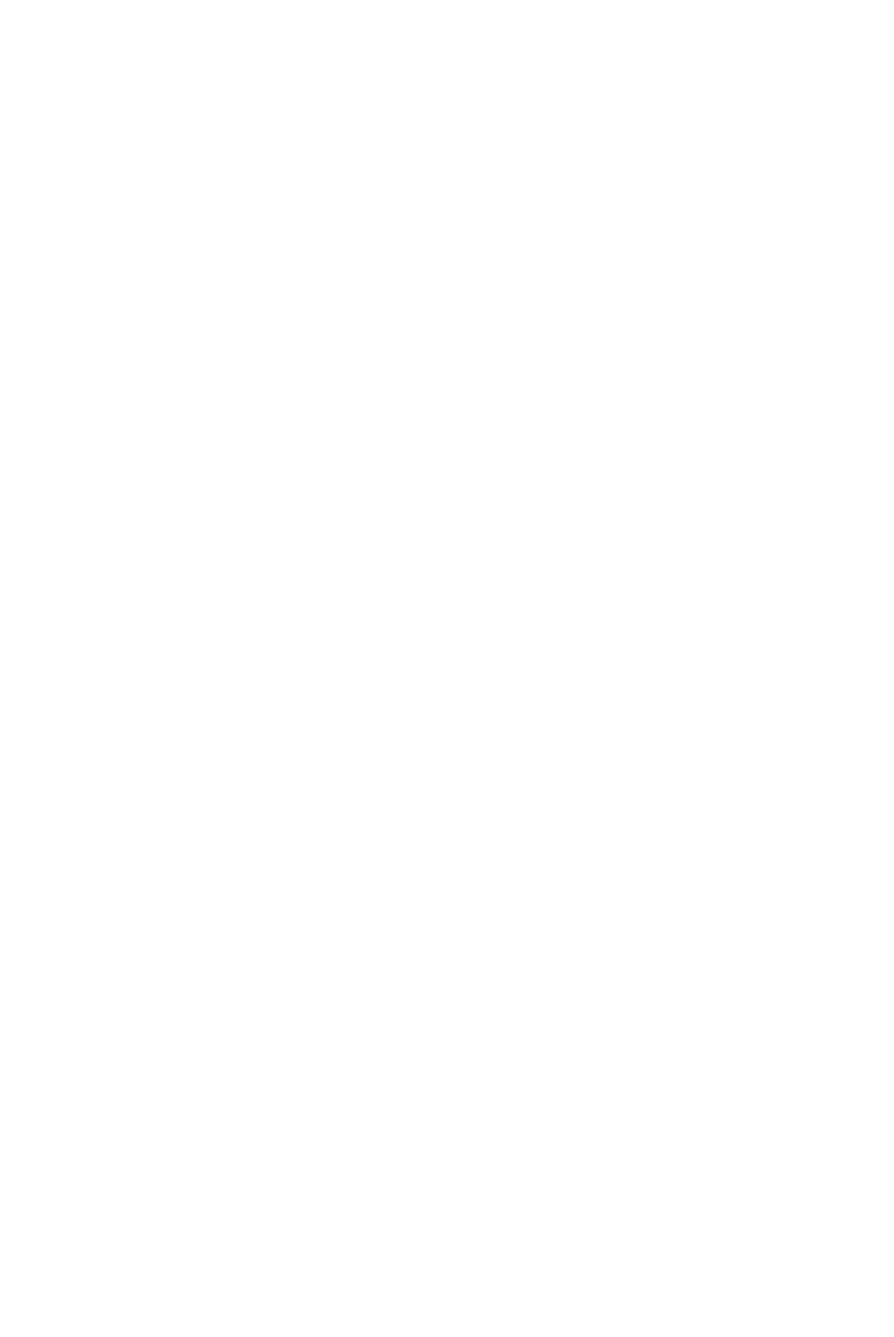
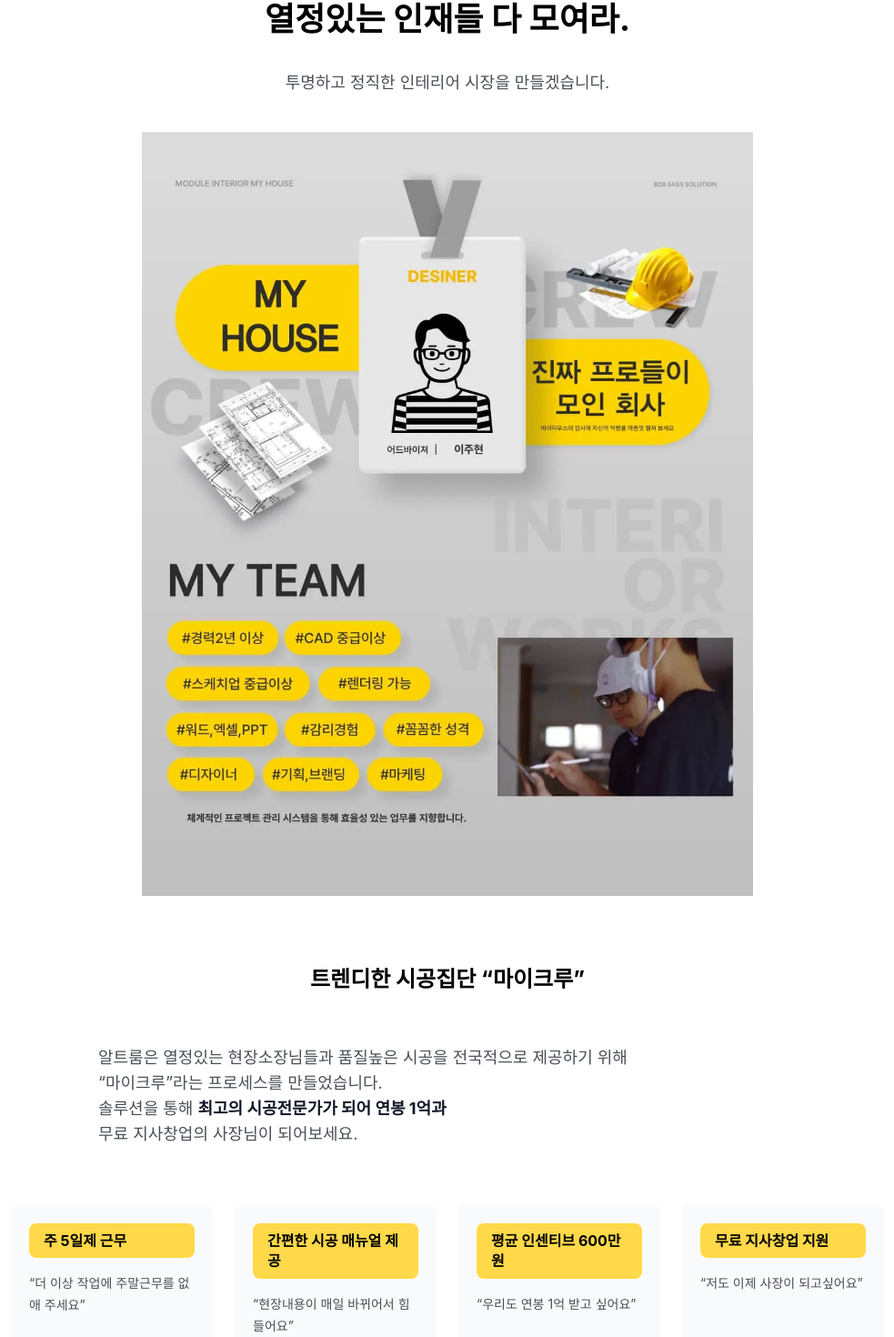
Before and after one commit to GhoRid/altRoom, a React (Create React App) app: page /company/recruit in a window 1280 px wide. Before the commit this address had no page. Shown: the part 283-1753 px from the top of the page at 91% size, without its empty margins (148-1131 px from the left). Before the commit the page ends 800 px from the top, so only its background shows below. Built offline with nearby package versions, Linux system fonts and the light colour scheme; a web font is replaced by a local one.

Commit message:
feat: add RecruitPage with HeroSection and MicroCrewSection; update routing

```diff
--- a/src/App.tsx
+++ b/src/App.tsx
@@ -10,6 +10,7 @@ import CEOPage from "./pages/CEOPage/CEOPage";
 import VisionPage from "./pages/VisionPage/VisionPage";
 import HistoryPage from "./pages/HistoryPage/HistoryPage";
 import PartnersPage from "./pages/PartnersPage/PartnersPage";
+import RecruitPage from "./pages/RecruitPage/RecruitPage";
 
 const isAuthenticated = () => !!localStorage.getItem("accessToken");
 
@@ -48,6 +49,7 @@ function App() {
               <Route path="vision" element={<VisionPage />} />
               <Route path="history" element={<HistoryPage />} />
               <Route path="partners" element={<PartnersPage />} />
+              <Route path="recruit" element={<RecruitPage />} />
             </Route>
           </Route>
 
--- /dev/null
+++ b/src/pages/RecruitPage/RecruitPage.tsx
@@ -0,0 +1,43 @@
+import styled from "styled-components";
+import HeroSection from "./components/HeroSection";
+import RecruitImage from "../../assets/images/company/recruite.png";
+import MicroCrewSection from "./components/MicroCrewSection";
+
+const RecruitPage = () => {
+  return (
+    <Wrapper>
+      <HeroSection />
+
+      <ImageCard>
+        <img src={RecruitImage} alt="알트룸 채용을 상징하는 이미지" />
+      </ImageCard>
+
+      <MicroCrewSection />
+    </Wrapper>
+  );
+};
+
+export default RecruitPage;
+
+const Wrapper = styled.div`
+  max-width: 960px;
+  margin: 0 auto 160px;
+  display: flex;
+  flex-direction: column;
+  align-items: center;
+  /* gap: 72px; */
+`;
+
+const ImageCard = styled.div`
+  max-width: 672px;
+  aspect-ratio: 4/5;
+  border-radius: 8px;
+  margin-top: 40px;
+
+  img {
+    width: 100%;
+    height: 100%;
+    object-fit: cover;
+    display: block;
+  }
+`;
--- /dev/null
+++ b/src/pages/RecruitPage/components/HeroSection.tsx
@@ -0,0 +1,51 @@
+import styled from "styled-components";
+import { colors } from "../../../styles/color";
+
+const HeroSection = () => {
+  return (
+    <Section>
+      <Title>
+        인테리어 시장의 혁신을 일으킬
+        <br />
+        열정있는 인재들 다 모여라.
+      </Title>
+
+      <TextBlock>
+        <Paragraph>투명하고 정직한 인테리어 시장을 만들겠습니다.</Paragraph>
+      </TextBlock>
+    </Section>
+  );
+};
+
+export default HeroSection;
+
+const Section = styled.section`
+  width: 100%;
+  text-align: center;
+  padding-top: 28px;
+`;
+
+const Title = styled.h1`
+  font-size: 36px;
+  line-height: 40px;
+  font-weight: 700;
+  margin-bottom: 36px;
+
+  @media (max-width: 768px) {
+    font-size: 32px;
+  }
+`;
+
+const TextBlock = styled.div`
+  display: flex;
+  flex-direction: column;
+  font-size: 18px;
+  line-height: 28px;
+  color: ${colors.text_gray};
+
+  @media (max-width: 768px) {
+    font-size: 16px;
+  }
+`;
+
+const Paragraph = styled.p``;
--- /dev/null
+++ b/src/pages/RecruitPage/components/MicroCrewSection.tsx
@@ -0,0 +1,128 @@
+import styled from "styled-components";
+import { colors } from "../../../styles/color";
+
+const MicroCrewSection = () => {
+  return (
+    <MicroCrewWrapper>
+      <MicroCrewInner>
+        <MicroCrewTextGroup>
+          <MicroCrewTitle>트렌디한 시공집단 “마이크루”</MicroCrewTitle>
+          <MicroCrewBody>
+            <p>
+              알트룸은 열정있는 현장소장님들과 품질높은 시공을 전국적으로
+              제공하기 위해
+              <br />
+              “마이크루”라는 프로세스를 만들었습니다.
+              <br />
+              솔루션을 통해{" "}
+              <strong>최고의 시공전문가가 되어 연봉 1억과 </strong>
+              <br />
+              무료 지사창업의 사장님이 되어보세요.
+            </p>
+          </MicroCrewBody>
+        </MicroCrewTextGroup>
+
+        <MicroCrewCards>
+          <MicroCrewCard>
+            <MicroCrewBadge>주 5일제 근무</MicroCrewBadge>
+            <MicroCrewQuote>
+              “더 이상 작업에 주말근무를 없애 주세요”
+            </MicroCrewQuote>
+          </MicroCrewCard>
+
+          <MicroCrewCard>
+            <MicroCrewBadge>간편한 시공 매뉴얼 제공</MicroCrewBadge>
+            <MicroCrewQuote>“현장내용이 매일 바뀌어서 힘들어요”</MicroCrewQuote>
+          </MicroCrewCard>
+
+          <MicroCrewCard>
+            <MicroCrewBadge>평균 인센티브 600만원</MicroCrewBadge>
+            <MicroCrewQuote>“우리도 연봉 1억 받고 싶어요”</MicroCrewQuote>
+          </MicroCrewCard>
+
+          <MicroCrewCard>
+            <MicroCrewBadge>무료 지사창업 지원</MicroCrewBadge>
+            <MicroCrewQuote>“저도 이제 사장이 되고싶어요”</MicroCrewQuote>
+          </MicroCrewCard>
+        </MicroCrewCards>
+      </MicroCrewInner>
+    </MicroCrewWrapper>
+  );
+};
+
+export default MicroCrewSection;
+
+const MicroCrewWrapper = styled.section`
+  width: 100%;
+  margin-top: 80px;
+`;
+
+const MicroCrewInner = styled.div`
+  width: 100%;
+  display: flex;
+  flex-direction: column;
+  gap: 64px;
+`;
+
+const MicroCrewTextGroup = styled.div`
+  width: 100%;
+  display: flex;
+  flex-direction: column;
+  gap: 60px;
+`;
+
+const MicroCrewTitle = styled.h2`
+  font-size: 24px;
+  font-weight: 700;
+
+  text-align: center;
+`;
+
+const MicroCrewBody = styled.div`
+  margin: 0 96px;
+  font-size: 18px;
+  line-height: 28px;
+  color: ${colors.text_gray};
+
+  p {
+    margin: 0;
+  }
+
+  strong {
+    font-weight: 700;
+    color: #111827;
+  }
+`;
+
+const MicroCrewCards = styled.div`
+  display: grid;
+  grid-template-columns: repeat(4, minmax(0, 1fr));
+  gap: 24px;
+  width: 100%;
+`;
+
+const MicroCrewCard = styled.div`
+  background: #f9fafb;
+  border-radius: 8px;
+  padding: 20px;
+  display: flex;
+  flex-direction: column;
+  align-items: flex-start;
+  gap: 16px;
+`;
+
+const MicroCrewBadge = styled.div`
+  width: 100%;
+  padding: 8px 16px;
+  border-radius: 8px;
+  background: #ffd94a;
+  font-size: 16px;
+  font-weight: 700;
+  line-height: 1.4;
+`;
+
+const MicroCrewQuote = styled.p`
+  margin: 0;
+  font-size: 14px;
+  color: ${colors.text_gray};
+`;
```
Also changed, not shown: src/assets/images/company/recruite.png (added).
